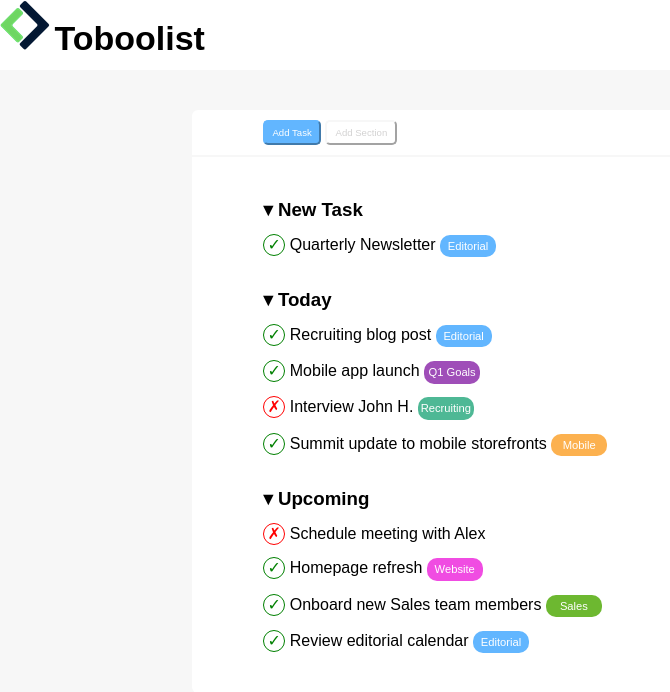
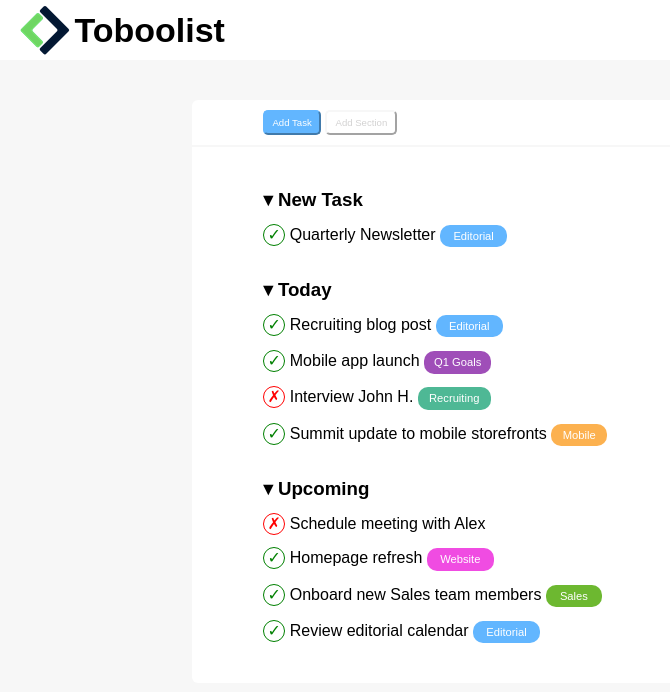
Before and after one commit to Pietroarmill/html-css-toboolist, a plain HTML site: page index.html in a window 1280 px wide. Shown: the whole page, without its empty margins (0-670 px from the left). Drawn offline with Linux system fonts and the light colour scheme.

Commit message:
exercise completed

```diff
--- a/css/style.css
+++ b/css/style.css
@@ -44,13 +44,20 @@
 }
 
 /* HEADER */
-header #logo-img{
+header #logo-img {
+    vertical-align: middle;
+}
 
-}
+header #logo-text {
+    vertical-align: middle;
+ }
 
 /* riga header */
 .header-row{
-    height: 70px;
+    height: 60px;
+    padding-left: 20px;
+    padding-top: 5px;
+    padding-bottom: 5px;
 }
 
 /* testo-logo */
@@ -121,7 +128,7 @@ ul{
 
 /* TAG COLORATI */
 .tag{
-    width: 5em;
+    width: 6em;
     height: 2em;
     color: white;
     font-size: .7em;
@@ -137,13 +144,16 @@ main li .purple{
 }
 main li .green{
     background-color: #4eb895;
+    width: 6.5em;
 }
 main li .orange{
     background-color: #fcb14f;
+    width: 5em;
 }
 main li .pink{
     background-color: #f04ce2;
 }
 main li .lightgreen{
     background-color: #6db830;
+    width: 5em;
 }
```
